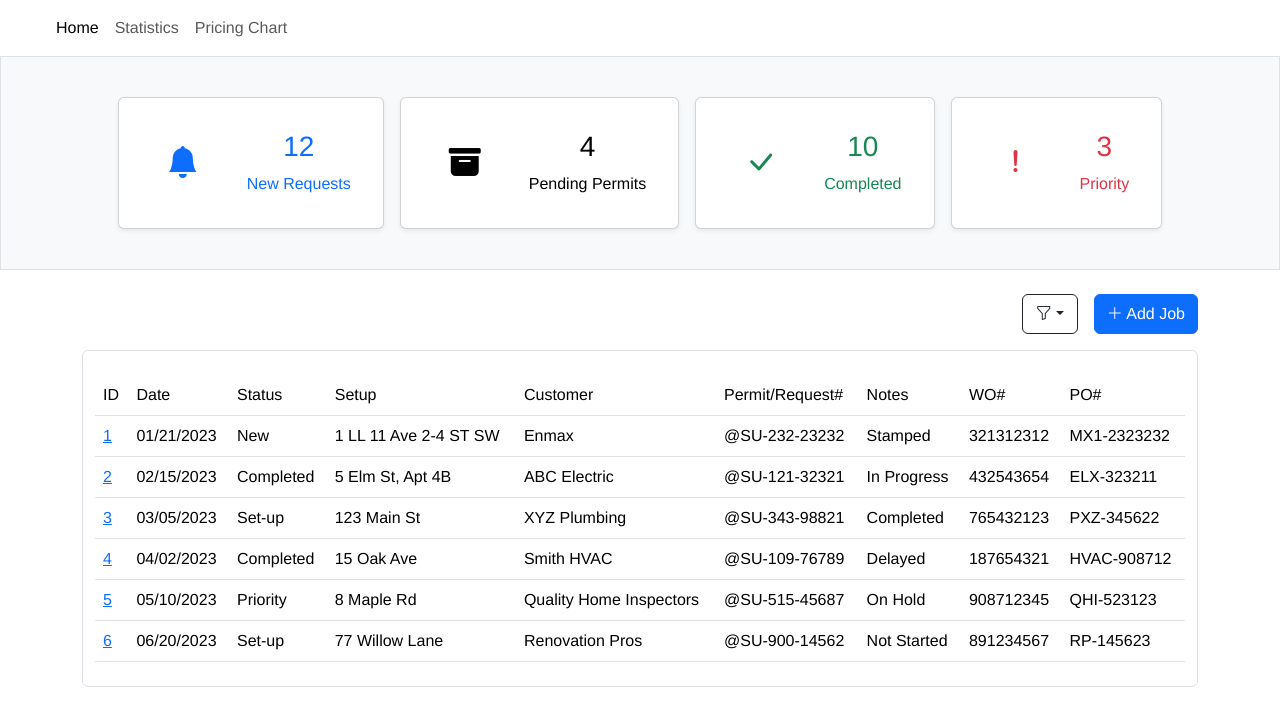
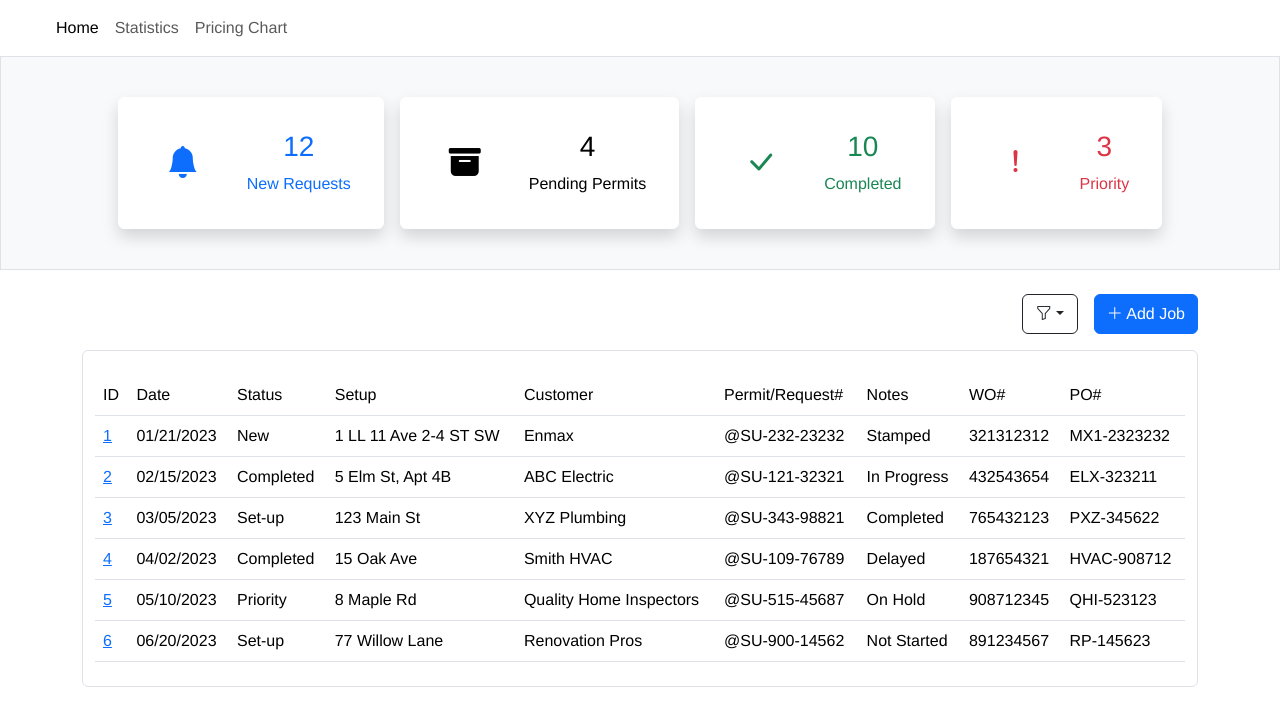
Before and after one commit to doowoncho/PrototypeOrganizational, a Next.js app: page / in a window 1280 px wide. Shown: the top 726 px of the page. Built offline with nearby package versions, Linux system fonts and the light colour scheme; a web font is replaced by a local one.

Commit message:
shadow for cards

```diff
--- a/src/app/page.js
+++ b/src/app/page.js
@@ -7,7 +7,7 @@ import { Dropdown } from 'react-bootstrap';
 export default function Home() {
   const Card = ({ bg, header, icon, color, num}) =>
   (
-        <div className={`card ${bg} my-4 mx-2 shadow-sm p-3 bg-white rounded`}>
+        <div className={`card ${bg} my-4 mx-2 shadow border-white p-3 bg-white rounded`}>
           <div className="card-content">
             <div className="card-body">
               <div className="media d-flex">
```
